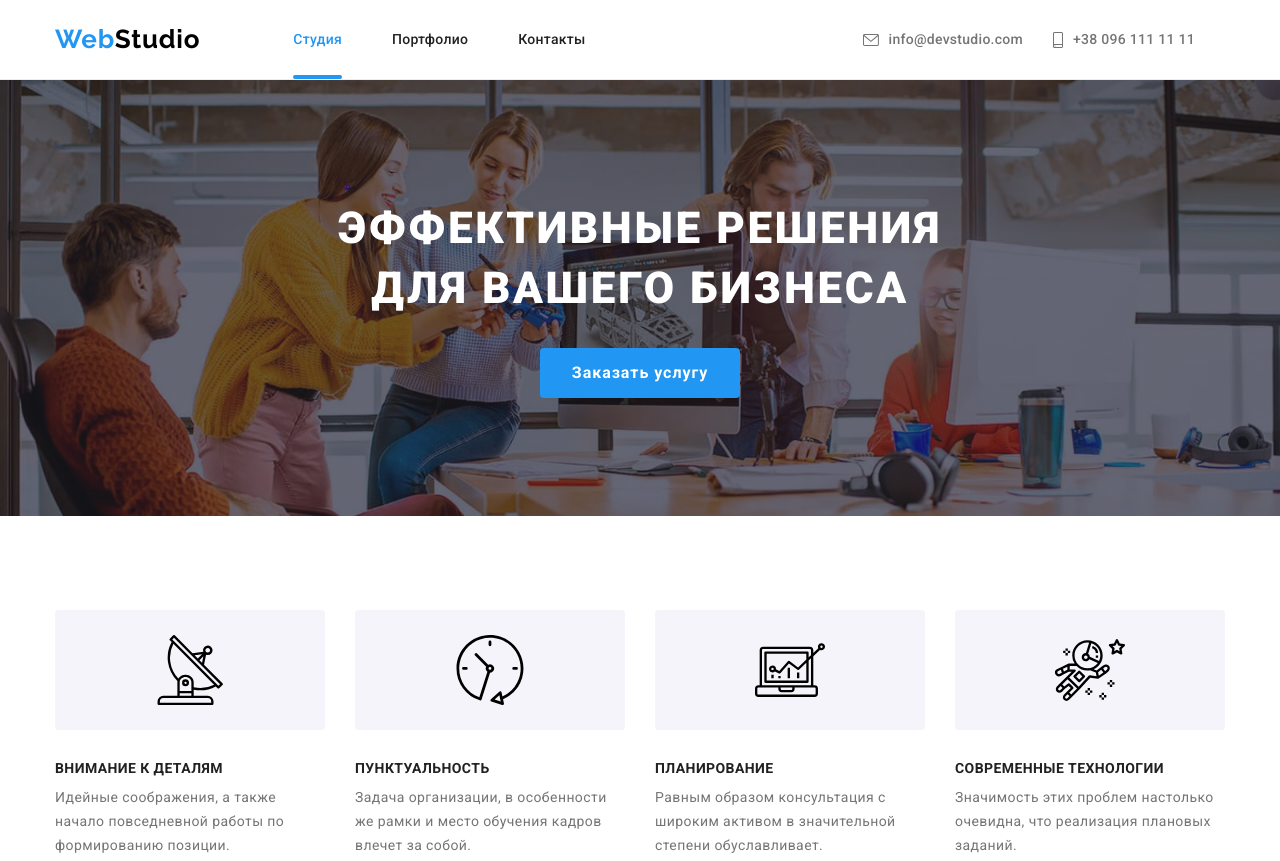
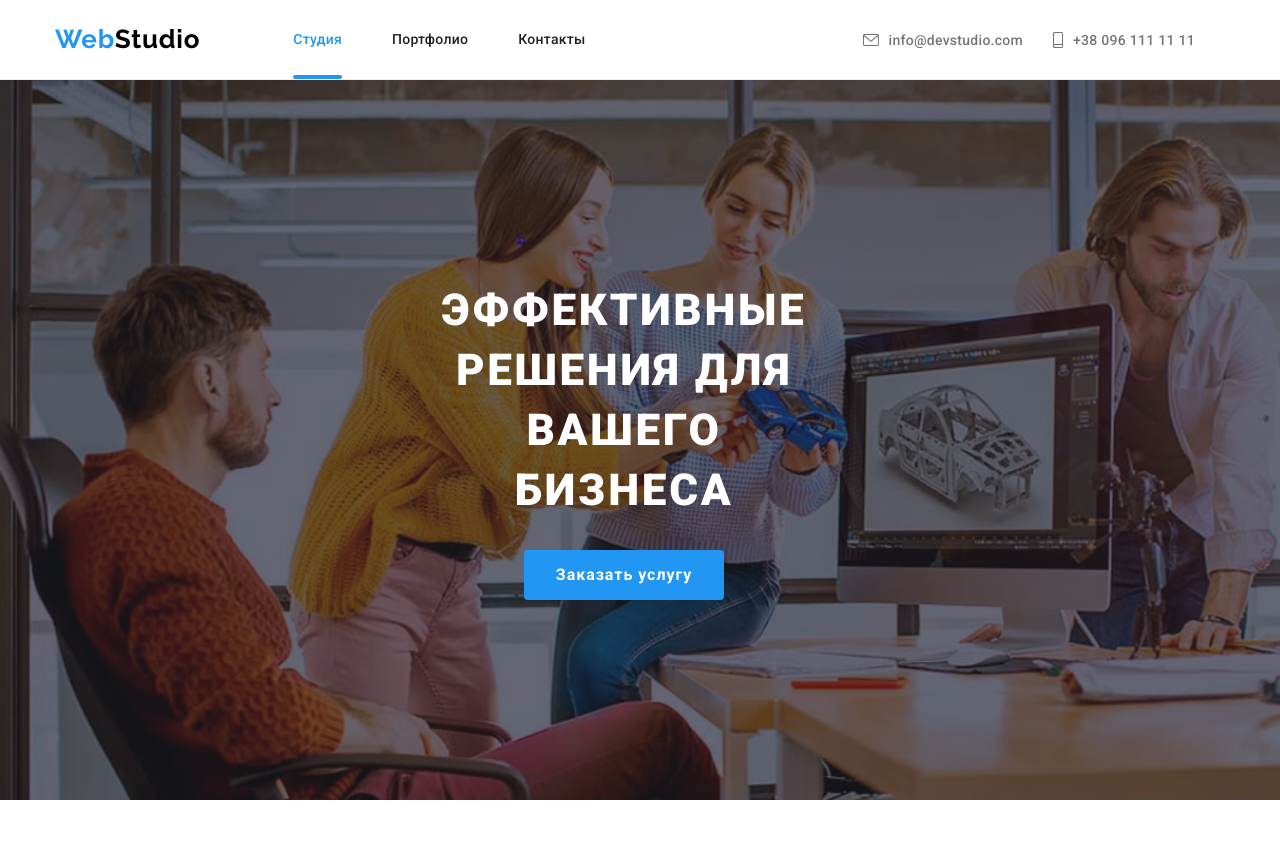
Before and after one commit to Shellma2011/goit-markup-hw-08, a plain HTML site: page index.html in a window 1280 px wide. Shown: the top 861 px of the page. Drawn offline with nearby package versions, Linux system fonts and the light colour scheme; files whose address does not match are found by name.

Commit message:
ДЗ#8 08.07.21 18:40

```diff
--- a/sass/layout/_header.scss
+++ b/sass/layout/_header.scss
@@ -122,11 +122,16 @@
   }
 
   & .header-nav__link {
+    display: flex;
+    align-items: center;
+
     color: $secondary-color;
     @extend %header-nav__link;
+    @include fontStyle(500, 12, 14, 2);
 
-    display: flex;
-    align-items: center;
+    @media screen and (min-width: 1200px) {
+      @include fontStyle(500, 14, 16, 2);
+    }
 
     &:hover,
     &:focus {
--- a/sass/layout/_hero.scss
+++ b/sass/layout/_hero.scss
@@ -7,6 +7,9 @@
   padding-right: 60px;
   max-width: 480px;
   height: auto;
+
+  @include fontStyle(900, 44, 60, 6);
+
   @extend %hero-position-text;
   background-color: $hero-footer-background-color;
   background-image: linear-gradient(
@@ -47,6 +50,11 @@
 
   @media screen and (min-width: 1200px) {
     max-width: 1600px;
+    padding-bottom: 200px;
+    padding-top: 200px;
+    padding-left: 420px;
+    padding-right: 452px;
+    max-width: 1600px;
 
     background-image: linear-gradient(
         rgba(47, 48, 58, 0.4),
```
Also changed, not shown: CSS/main.css, CSS/main.min.css, 2 other files.
